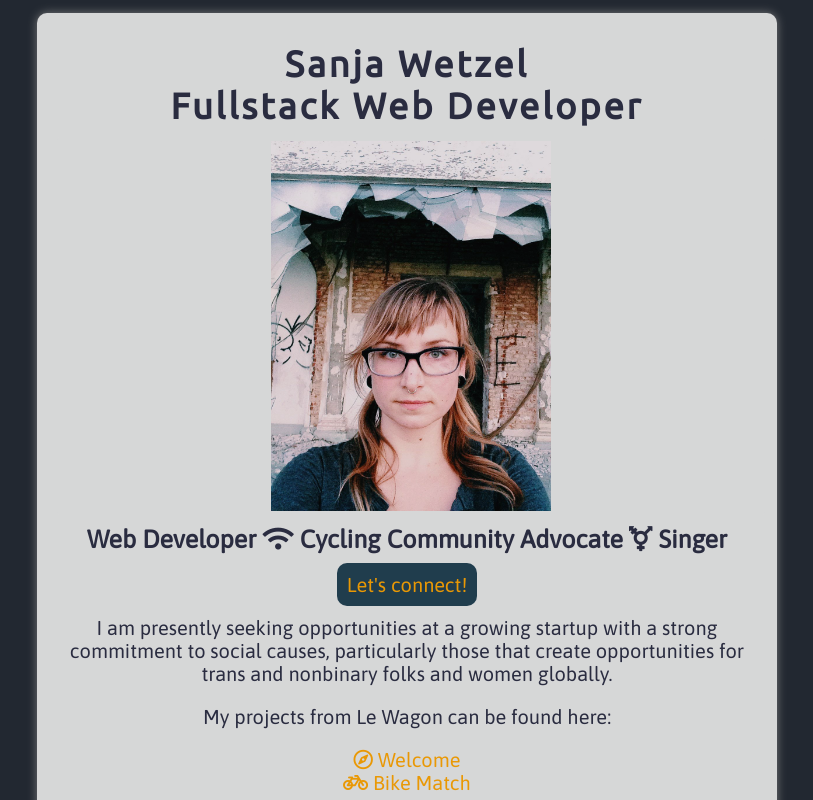
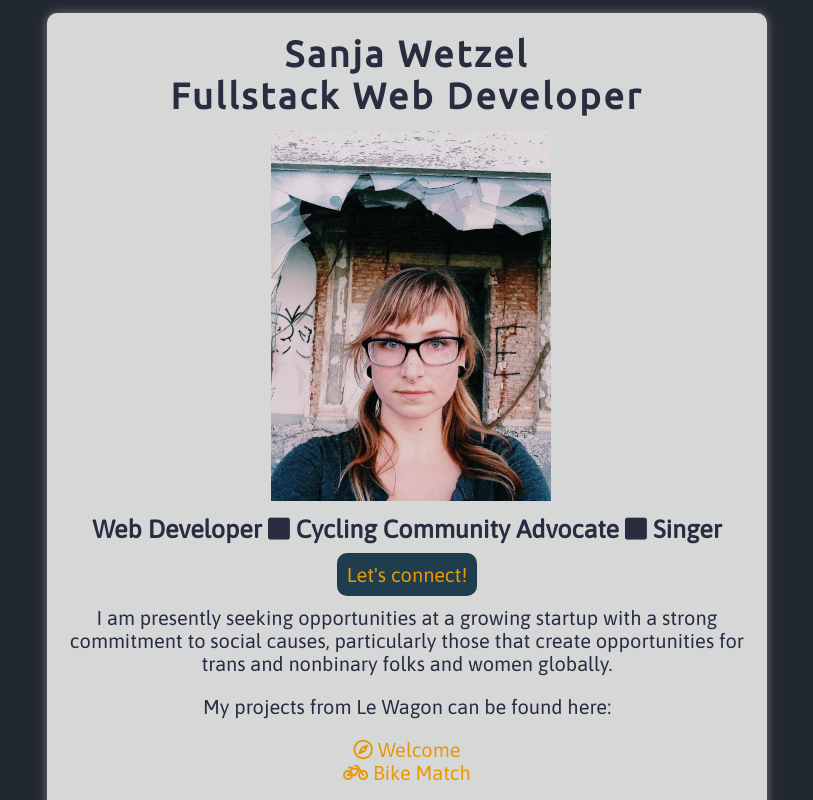
Before and after one commit to sweetening/sweetening.github.io, a plain HTML site: page index.html in a window 1280 px wide. Shown: the top 800 px of the page, without its empty margins (233-1046 px from the left). Drawn offline with Linux system fonts and the light colour scheme.

Commit message:
smoothing it out

```diff
--- a/index.html
+++ b/index.html
@@ -18,7 +18,7 @@
           <div class="image">
             <img src="../images/profile.jpg" alt= "Profile photo of Sanja" width="280" height="370" >
           </div>
-              <h2>Web Developer <i class="fas fa-wifi"></i> Cycling Community Advocate <i class="fas fa-transgender-alt"></i> Singer</h2>
+              <h2>Web Developer <i class="fas fa-square"></i> Cycling Community Advocate <i class="fas fa-square"></i> Singer</h2>
                 <h3><a class="btn" href="https://www.linkedin.com/in/sanja-wetzel">Let's connect!</a></h3>
                   <p>I am presently seeking opportunities at a growing startup with a strong
                   commitment to social causes, particularly those that create opportunities
--- a/style.css
+++ b/style.css
@@ -2,7 +2,7 @@
   width: 700px;   /* This sets the width */
   margin: 0 auto;
   box-shadow: 0px 0px 10px grey;
-  padding: 20px;
+  padding: 10px;
   border-radius: 10px;
   background-color: #EAEAEA;
   text-align: center;
@@ -51,7 +51,7 @@
   width: 700px;
   margin: 10 auto;
   padding: 4px;
-  border-radius: 4px;
+  border-radius: 10px;
   background-color: #EAEAEA;
 }
 
```
